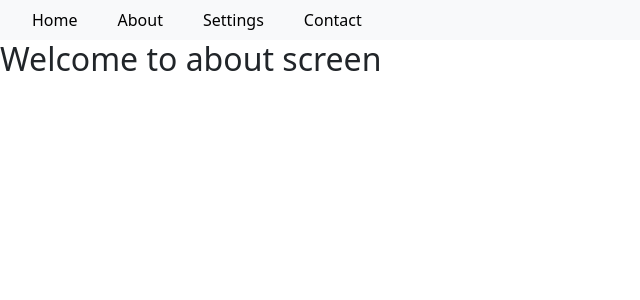
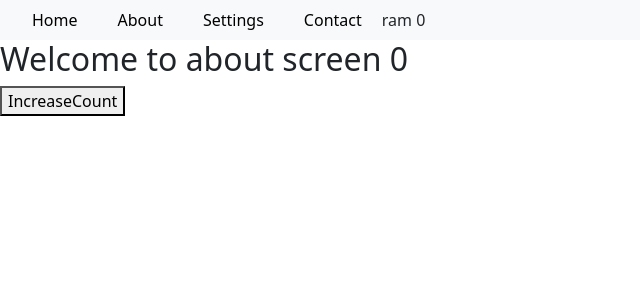
Before and after one commit to Jagadeeshsetti/ReactApp, a React (Create React App) app: page /about in a window 1280 px wide. Shown: the top 300 px of the page, without its empty margins (0-640 px from the left). Built offline with nearby package versions, Linux system fonts and the light colour scheme.

Commit message:
Global state management in react

```diff
--- a/src/components/navBar/navbar.js
+++ b/src/components/navBar/navbar.js
@@ -1,7 +1,13 @@
+import { useContext } from "react"
 import { Link } from "react-router-dom"
+import { UserInfo } from "../../navigation/navigation-stack"
 
 
 const NavBar = () => {
+
+  const { name, count} = useContext(UserInfo);
+  // console.log("globalInfo:", globalInfo);
+
   const linkStyle = {
     textDecoration: "none",
     padding: 20,
@@ -24,6 +30,10 @@
       <li className="nav-item">
       <Link style={linkStyle} to={"/contact"}>Contact</Link>
       </li>
+
+      <li className="nav-item">
+      {name} {count}
+      </li>
     </ul>
   </div>
 </nav>
--- a/src/navigation/navigation-stack.js
+++ b/src/navigation/navigation-stack.js
@@ -1,6 +1,6 @@
 
 
-import React from 'react'
+import React, { createContext, useState } from 'react'
 import {BrowserRouter, Routes, Route} from "react-router-dom"
 import HomeScreen from '../screens/home-screen'
 import AboutScreen from '../screens/about-screen'
@@ -9,8 +9,24 @@
 import InvalidScreen from '../screens/invalid-screen'
 import ProductDetailComponent from '../components/products/productDetails'
 
+
+export const UserInfo = createContext();
+
 function NavigationStack() {
+
+  const [username, setUserName] = useState("ram")
+  const [count, setCount] = useState(0);
+
+  const increaseCount = ()=>{
+    setCount (count + 1);
+  }
   return (
+    <UserInfo.Provider
+     value={{name: username,
+     slary : 2000,
+     count:count,
+     increaseCount:increaseCount,
+     }}>
     <BrowserRouter>
 
     <Routes>
@@ -33,6 +49,7 @@
 
 
     </BrowserRouter>
+    </UserInfo.Provider>
 
   )
 }
--- a/src/screens/about-screen.js
+++ b/src/screens/about-screen.js
@@ -1,12 +1,15 @@
 
-import React from 'react'
+import React, { useContext } from 'react'
 import NavBar from '../components/navBar/navbar'
+import { UserInfo } from '../navigation/navigation-stack'
 
 function AboutScreen() {
+  const { increaseCount, count } = useContext(UserInfo)
   return (
     <div>
       <NavBar />
-      <h2>Welcome to about screen</h2>
+      <h2>Welcome to about screen {count}</h2>
+      <button onClick={increaseCount}>IncreaseCount</button>
     </div>
   )
 }
--- a/src/screens/setting-screen.js
+++ b/src/screens/setting-screen.js
@@ -1,13 +1,16 @@
 
 
-import React from 'react'
+import React, { useContext } from 'react'
 import NavBar from '../components/navBar/navbar'
+import { UserInfo } from '../navigation/navigation-stack'
 
 function SettingScreen() {
+  const { increaseCount, count } = useContext(UserInfo)
   return (
     <div>
       <NavBar />
-      <h2>Welcome to setting screen</h2>
+      <h2>Welcome to setting screen {count}</h2>
+      <button onClick={increaseCount}>IncreaseCount</button>
     </div>
   )
 }
```
